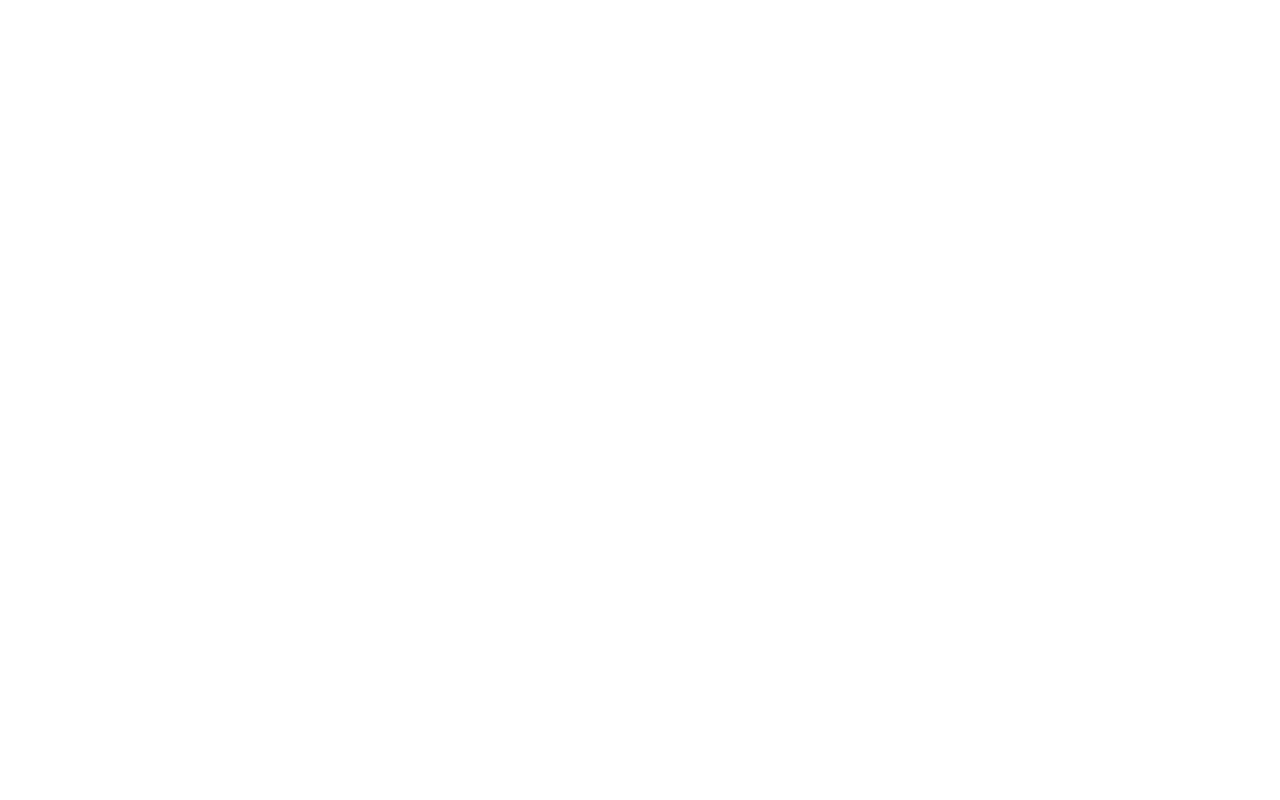
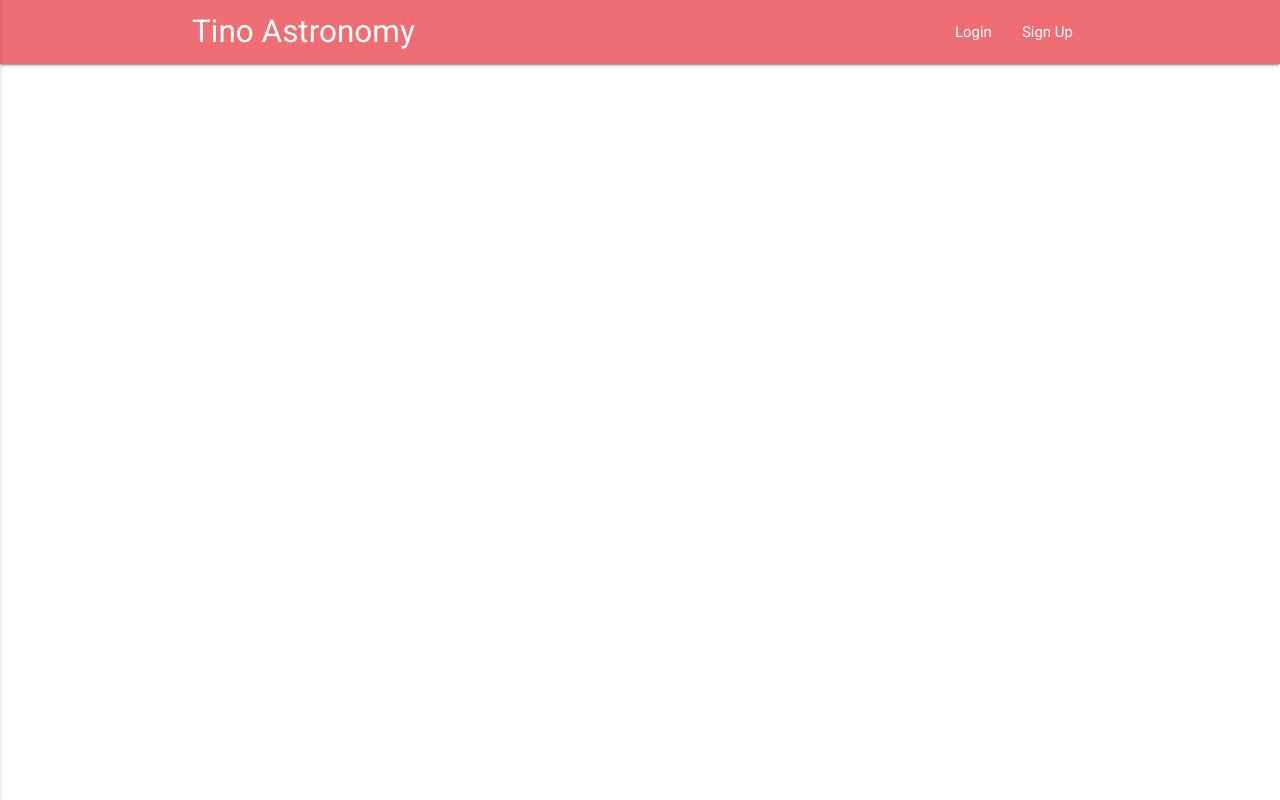
Before and after one commit to rohittavare/Seize, a plain HTML site: page index.html in a window 1280 px wide. Drawn offline with nearby package versions, Linux system fonts and the light colour scheme.

Commit message:
bare bones

```diff
--- a/index.html
+++ b/index.html
@@ -3,8 +3,40 @@
   <head>
     <meta charset="utf-8">
     <title>Seize</title>
+    <link rel="shortcut icon" href="favicon.ico" type="image/x-icon"/>
+    <link href="https://fonts.googleapis.com/css?family=Quicksand|Raleway" rel="stylesheet">
+    <script src="https://ajax.googleapis.com/ajax/libs/jquery/2.2.2/jquery.min.js"></script>
+    <link href="https://fonts.googleapis.com/icon?family=Material+Icons"
+      rel="stylesheet">
+    <!-- Compiled and minified CSS -->
+    <link rel="stylesheet" href="https://cdnjs.cloudflare.com/ajax/libs/materialize/0.97.6/css/materialize.min.css">
+
+    <!-- Compiled and minified JavaScript -->
+    <script src="https://cdnjs.cloudflare.com/ajax/libs/materialize/0.97.6/js/materialize.min.js"></script>
+    <script src="https://ajax.googleapis.com/ajax/libs/angularjs/1.5.7/angular.min.js"></script>
+    <script src="main.js" charset="utf-8"></script>
+    <link rel="stylesheet" href="style.css">
+    <meta name="viewport" content="width=device-width, initial-scale=1.0"/>
   </head>
   <body>
+    <div class="body">
+      <nav class="nav-white">
+        <div class="nav-wrapper container">
+          <a href="index.html" class="brand-logo">Tino Astronomy</a>
+          <a href="#" data-activates="mobile" class="button-collapse"><i class="material-icons">menu</i></a>
+          <ul class="right hide-on-med-and-down">
+            <li><a href="#">Login</a></li>
+            <li><a href="#">Sign Up</a></li>
+          </ul>
+          <ul class="side-nav" id="mobile">
+            <li><a href="#">Login</a></li>
+            <li><a href="#">Sign Up</a></li>
+          </ul>
+        </div>
+      </nav>
+      <div class="">
 
+      </div>
+    </div>
   </body>
 </html>
--- /dev/null
+++ b/main.js
@@ -0,0 +1,3 @@
+$(document).ready(function() {
+  $(".button-collapse").sideNav();
+});
```
Also changed, not shown: style.css (added).
